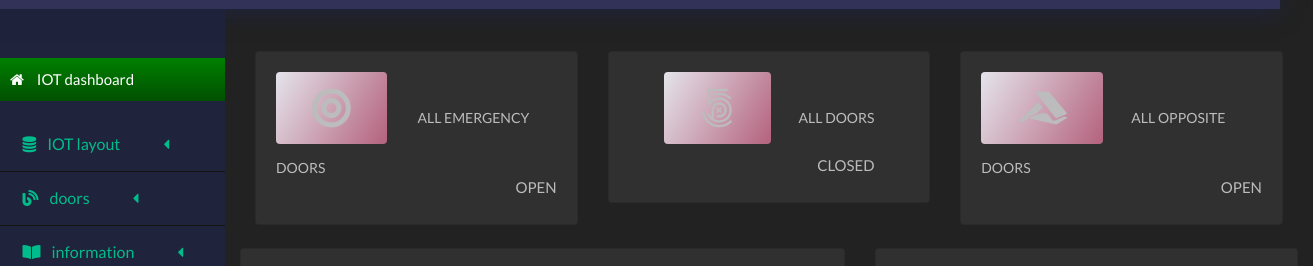
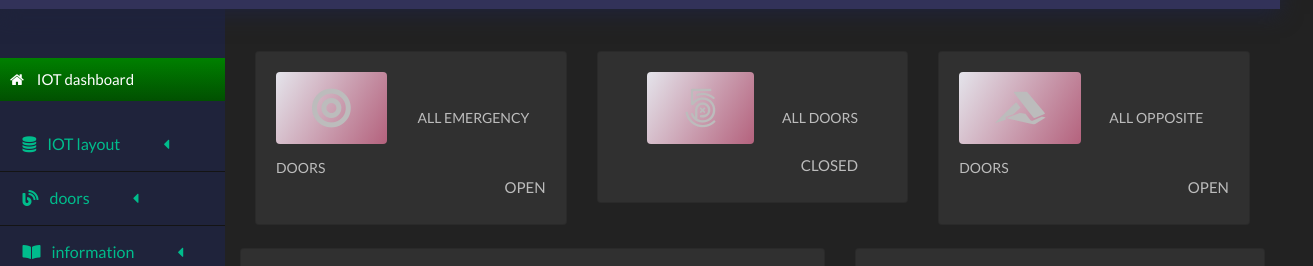
Before and after one commit to elidakirigo/IOT, a plain HTML site: page index.html in a window 1280 px wide. Shown: the part 62-328 px from the top of the page, 1313 px wide, since content can reach past the window. Drawn offline with nearby package versions, Linux system fonts and the light colour scheme.

Commit message:
css changes

```diff
--- a/style.css
+++ b/style.css
@@ -83,7 +83,7 @@ margin: 0 0 0 2.5em ;
     position: absolute;
     top:5em;
     padding: 1em;
-    width: 85%;
+    width: calc(100% - 15em);
     display:block;
 }
 
```
